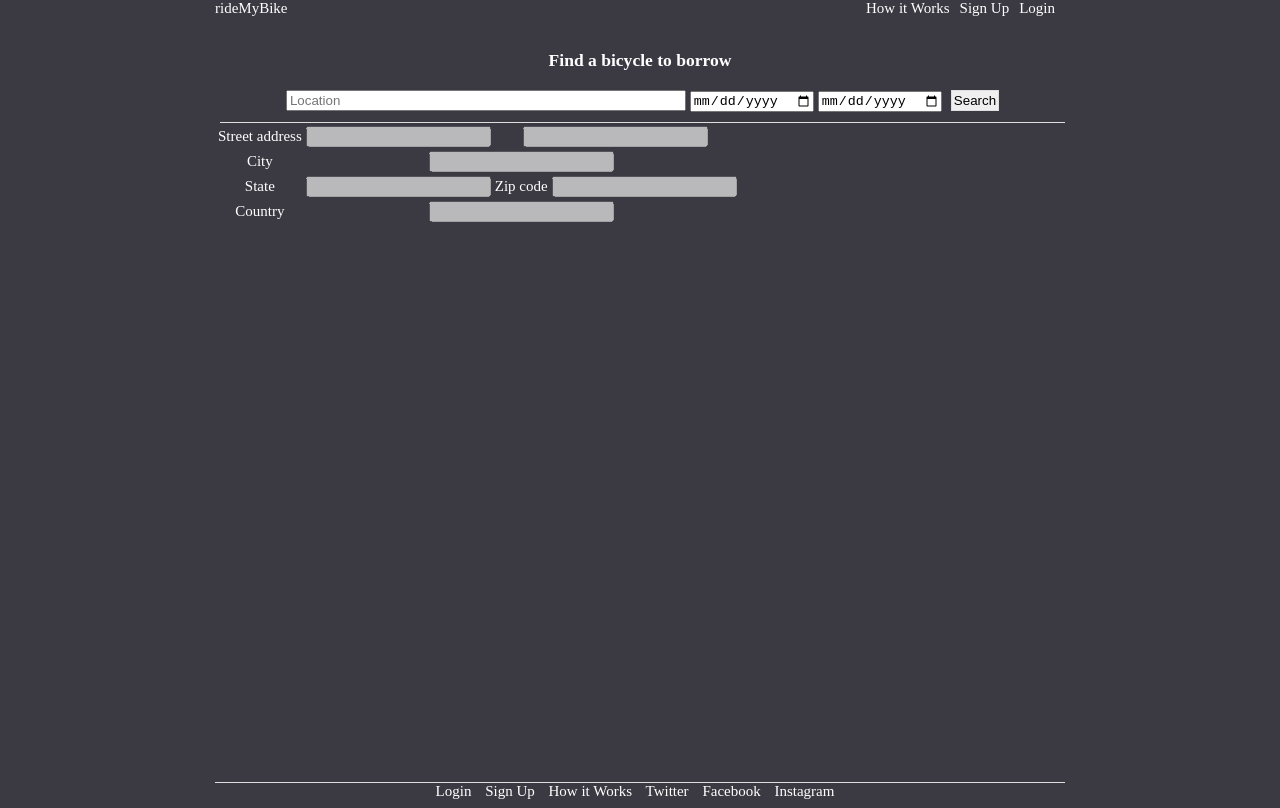
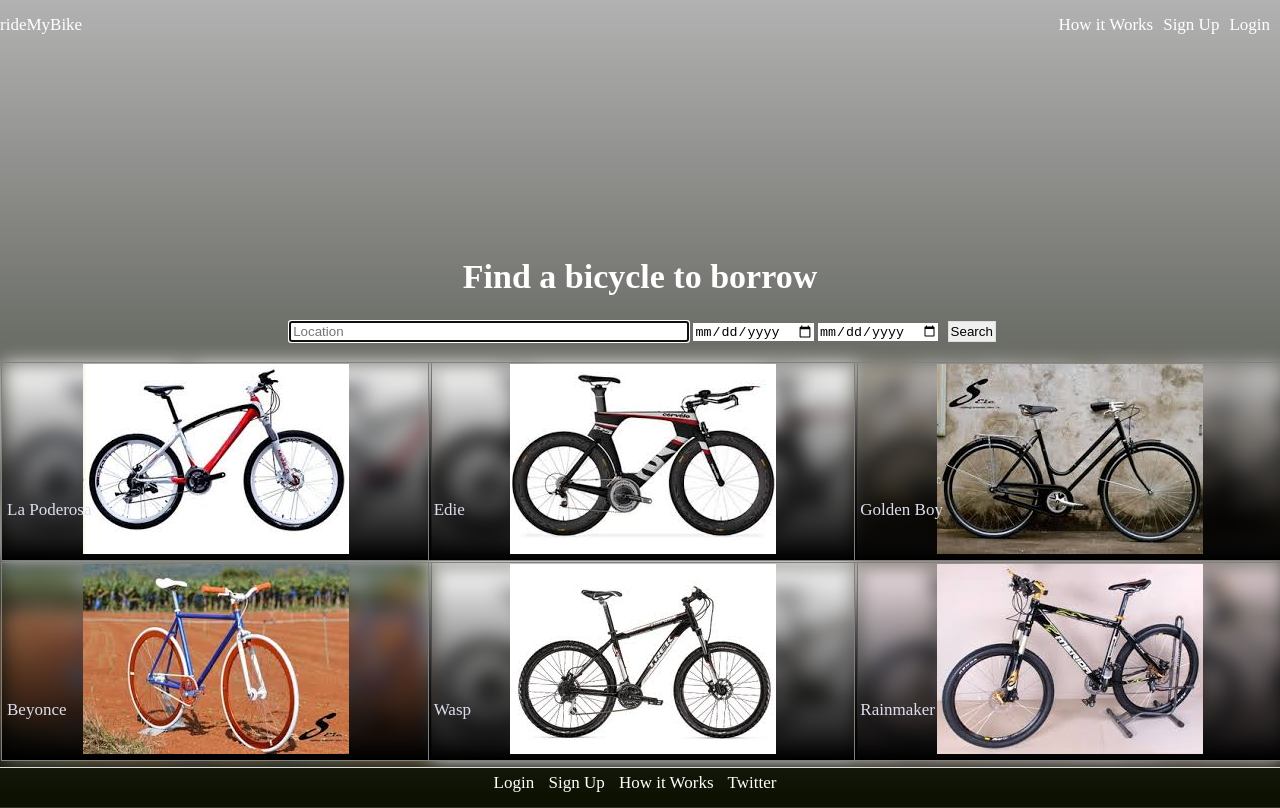
Before and after one commit to lmiranda2/rideMyBike, a plain HTML site: page client/index.html in a window 1280 px wide. Drawn offline with nearby package versions, Linux system fonts and the light colour scheme; some packages are replaced by stand-ins of ours; files whose address does not match are found by name.

Commit message:
Implementing search page with mock data

```diff
--- a/client/assets/css/style.css
+++ b/client/assets/css/style.css
@@ -1,17 +1,29 @@
 body {
-  width: 850px;
-  margin: auto;
-  background: #3B3942;
-  font-size: 15px;
-  font-family: "Times New Roman", Georgia, Serif;
-  color: white;
+	min-width: 436px;
+	max-width: 1440px;
+	margin: auto;
+	background: linear-gradient(rgba(1, 0, 0, 0.3), rgba(10, 15, 0, 1));
+	background-position: center center;
+	background-repeat: none;
+	background-size: cover;
+	font-size: 17px;
+	font-family: "Times New Roman", Georgia, Serif;
+	color: white;
 }
 
 /* site main content category */
 main {
   overflow: auto;
-  padding: 15px 0 15px 0;
+  padding: 200px 0 5px 0;
   text-align: center;
+}
+
+.main-nav {
+	padding-top: 15px;
+}
+
+.footer-nav {
+	padding-top: 5px;
 }
 
 button {
@@ -24,13 +36,12 @@ button {
 
 /* site footer */
 footer {
-	width: 850px;
+	max-width: 1440px;
 	left: 0;
 	right: 0;
 	margin: auto;
 	text-align: center;
-	position: absolute;
-	bottom: 0;
+	padding-bottom: 15px;
 	border-top: 1px solid #dedede;
 }
 
@@ -46,12 +57,81 @@ a.align-right {
 
 section.search-form {
 	padding: 2px;
-	padding-bottom: 10px;
+	padding-bottom: 20px;
   	margin-left: 5px;
   	border-radius: 0;
-	border-bottom: 1px solid #dedede;
 }
 
 #autocomplete {
 	width: 400px;
 }
+
+input[type="date"] {
+	border: none;
+}
+/*=================================*/
+#search-results {
+   -webkit-column-count: 4;
+   -webkit-column-gap:   0px;
+   -moz-column-count:    4;
+   -moz-column-gap:      0px;
+   column-count:         4;
+   column-gap:           0px;
+}
+
+#search-results .div-img {
+    /* Just in case there are inline attributes */
+    margin-left: 1px;
+    margin-bottom: 1px;
+    border: .5px solid gray;
+    background: linear-gradient(rgba(0, 0, 0, 0), rgba(0, 0, 0, 1));
+    width: 100%;
+    display: inline-block;
+    position: relative;
+    padding: 1px;
+    cursor: pointer;
+}
+
+.blurry {
+	background-repeat: none;
+	background-size: cover;
+	-webkit-filter: blur(10px);
+    -moz-filter: blur(10px);
+    -ms-filter: blur(10px);
+    -o-filter: blur(10px);
+    filter: blur(10px);
+	width: 100%;
+	height: 100%;
+	position: absolute;
+	z-index: -1;
+}
+
+#search-results p {
+   	position: absolute;
+   	top: 120px;
+   	left: 5px;
+   	color: #dde;
+}
+
+@media (max-width: 1428px) {
+  #search-results {
+  -moz-column-count:    3;
+  -webkit-column-count: 3;
+  column-count:         3;
+  }
+}
+@media (max-width: 1080px) {
+  #search-results {
+  -moz-column-count:    2;
+  -webkit-column-count: 2;
+  column-count:         2;
+  }
+}
+@media (max-width: 720px) {
+  #search-results {
+  -moz-column-count:    1;
+  -webkit-column-count: 1;
+  column-count:         1;
+  }
+}
+/*=================================*/
--- a/client/assets/scripts/googleMapsAPI.js
+++ b/client/assets/scripts/googleMapsAPI.js
@@ -1,7 +1,4 @@
-// This example displays an address form, using the autocomplete feature
-// of the Google Places API to help users fill in the information.
-
-var placeSearch, autocomplete;
+var jsonPlace, autocomplete;
 var componentForm = {
   street_number: 'short_name',
   route: 'long_name',
@@ -18,49 +15,21 @@ function initAutocomplete() {
       /** @type {!HTMLInputElement} */(document.getElementById('autocomplete')),
       {types: ['geocode']});
 
-  // When the user selects an address from the dropdown, populate the address
-  // fields in the form.
-  autocomplete.addListener('place_changed', fillInAddress);
+  // When the user selects an address from the dropdown, create an JSON object
+  //  that will be sent to the server in order to perform the database search.
+  autocomplete.addListener('place_changed', createJSONPlace);
 }
 
-// [START region_fillform]
-function fillInAddress() {
-  // Get the place details from the autocomplete object.
+function createJSONPlace() {
   var place = autocomplete.getPlace();
-
-  for (var component in componentForm) {
-    document.getElementById(component).value = '';
-    document.getElementById(component).disabled = false;
-  }
-
-  // Get each component of the address from the place details
-  // and fill the corresponding field on the form.
+  var json = '{';
   for (var i = 0; i < place.address_components.length; i++) {
     var addressType = place.address_components[i].types[0];
     if (componentForm[addressType]) {
-      var val = place.address_components[i][componentForm[addressType]];
-      document.getElementById(addressType).value = val;
+      var value = place.address_components[i][componentForm[addressType]];
+      json += '\"' + addressType + '\": \"' + value + '\"';
+      if (i < place.address_components.length-1) json += ', ';
     }
   }
+  jsonPlace = JSON.parse(json + '}');
 }
-// [END region_fillform]
-
-// [START region_geolocation]
-// Bias the autocomplete object to the user's geographical location,
-// as supplied by the browser's 'navigator.geolocation' object.
-function geolocate() {
-  if (navigator.geolocation) {
-    navigator.geolocation.getCurrentPosition(function(position) {
-      var geolocation = {
-        lat: position.coords.latitude,
-        lng: position.coords.longitude
-      };
-      var circle = new google.maps.Circle({
-        center: geolocation,
-        radius: position.coords.accuracy
-      });
-      autocomplete.setBounds(circle.getBounds());
-    });
-  }
-}
-// [END region_geolocation]
--- a/client/assets/scripts/rideMyBike.js
+++ b/client/assets/scripts/rideMyBike.js
@@ -0,0 +1,90 @@
+function rideMyBike() {
+	"use strict";
+
+	function performSearch() {
+		if (checkFormFields()) {
+			console.log('This info will be submitted to the server. The' +
+						' server will response with a json object containing' +
+						' all the available bicycles that match the criteria');
+			console.log(jsonPlace);
+			performAjaxSearch(jsonPlace);
+		}
+	}
+
+	function performAjaxSearch(place) {
+
+	}
+
+	function initialRandomSearch() {
+		retrieveBicycleData(function(bicycles) {
+			for (var i=0; i<bicycles.length; i++) {
+				var bicycle = bicycles[i];
+
+				var $bicycleDiv = $('<div/>');
+				$bicycleDiv.addClass('div-img');
+
+				var $blurryDiv = $('<div/>');
+				$blurryDiv.addClass('blurry');
+
+				$blurryDiv.css('background', 'url(' + bicycle.pictureUrl + ')');
+
+				var $img = $('<img/>');
+				$img.attr('src', bicycle.pictureUrl);
+
+				var $pNicknameCanDeliver = $('<p></p>');
+				$pNicknameCanDeliver.text(bicycle.nickname);
+
+				$blurryDiv.appendTo($bicycleDiv);
+				$img.appendTo($bicycleDiv);
+				$pNicknameCanDeliver.appendTo($bicycleDiv);
+
+				$('#search-results').append($bicycleDiv);
+			}
+		});
+	}
+
+	function checkFormFields(location, dates) {
+		var location = $('#autocomplete');
+		var dates = $('.search-form input[type="date"]');
+		var pickup = $(dates[0]).val();
+		var dropoff = $(dates[1]).val();
+
+		if (location.val() == "") {
+			alert("Please choose a location.");
+		} else if (pickup == "" || dropoff == "") {
+			alert("Please verify pick up and drop off dates.");
+		} else {
+			if (jsonPlace.country != 'United States') {
+				alert("In this initial phase the system is only handling deals inside US.");
+			} else {
+				var pickupDate = new Date(pickup).getTime();
+				var dropoffDate = new Date(dropoff).getTime();
+				return pickupDate <= dropoffDate;
+			}
+		}
+		return false;
+	}
+
+
+	$(".search-form button").on("click", function(e) {
+		performSearch();
+    	$("#autocomplete").focus();
+  	});
+
+	//handle user event for keyboard press
+	$("#autocomplete").on("keypress", function(e){
+		//check code for keyboard press
+		if (e.keyCode === 13) {
+			console.log($(this));
+			console.log($(this).next('input'));
+			$(this).next('input').focus();
+		}
+	});
+
+	initialRandomSearch();
+
+	$("#autocomplete").focus();
+
+}
+
+$(document).ready(rideMyBike);
--- a/client/index.html
+++ b/client/index.html
@@ -13,7 +13,7 @@
     <header>
     </header>
     <!-- document nav -->
-    <nav>
+    <nav class="main-nav">
       <a href="#" class="align-left">rideMyBike</a>
       <a href="#" class="align-right">Login</a>
       <a href="#" class="align-right">Sign Up</a>
@@ -21,56 +21,37 @@
     </nav>
     <!-- document main -->
     <main>
-      <h3>Find a bicycle to borrow</h3>
+      <h1>Find a bicycle to borrow</h1>
       <!-- note input -->
       <section class="search-form">
-        <input id="autocomplete" type="search" placeholder="Location">
-        <input type="date">
-        <input type="date">
+        <input id="autocomplete" type="search" placeholder="Location" required>
+        <input type="date" required>
+        <input type="date" required>
+        <input id="street_number" hidden="true"></input>
+        <input id="route" hidden="true"></input>
+        <input id="locality" hidden="true"></input>
+        <input id="administrative_area_level_1" hidden="true"></input>
+        <input id="postal_code" hidden="true"></input>
+        <input id="country" hidden="true"></input>
         <button>Search</button>
       </section>
       <!-- search results -->
-      <section class="search-results">
-        <table id="address">
-      <tr>
-        <td class="label">Street address</td>
-        <td class="slimField"><input class="field" id="street_number"
-              disabled="true"></input></td>
-        <td class="wideField" colspan="2"><input class="field" id="route"
-              disabled="true"></input></td>
-      </tr>
-      <tr>
-        <td class="label">City</td>
-        <td class="wideField" colspan="3"><input class="field" id="locality"
-              disabled="true"></input></td>
-      </tr>
-      <tr>
-        <td class="label">State</td>
-        <td class="slimField"><input class="field"
-              id="administrative_area_level_1" disabled="true"></input></td>
-        <td class="label">Zip code</td>
-        <td class="wideField"><input class="field" id="postal_code"
-              disabled="true"></input></td>
-      </tr>
-      <tr>
-        <td class="label">Country</td>
-        <td class="wideField" colspan="3"><input class="field"
-              id="country" disabled="true"></input></td>
-      </tr>
-    </table>
+      <section id="search-results" class="search-results">
       </section>
     </main>
     <!-- document footer -->
     <footer>
-      <nav>
+      <nav class="footer-nav">
         <a href="#">Login</a>
         <a href="#">Sign Up</a>
         <a href="#">How it Works</a>
         <a href="#">Twitter</a>
-        <a href="#">Facebook</a>
-        <a href="#">Instagram</a>
       </nav>
     </footer>
+    <!-- Remove - Mockup script -->
+    <script type="text/javascript" src="assets/scripts/mockup.js"></script>
+    <!-- end of Remove - Mockup script -->
+
     <!-- js scripts... -->
     <script type="text/javascript" src="https://code.jquery.com/jquery-2.1.4.min.js"></script>
     <script type="text/javascript" src="assets/scripts/rideMyBike.js"></script>
```
